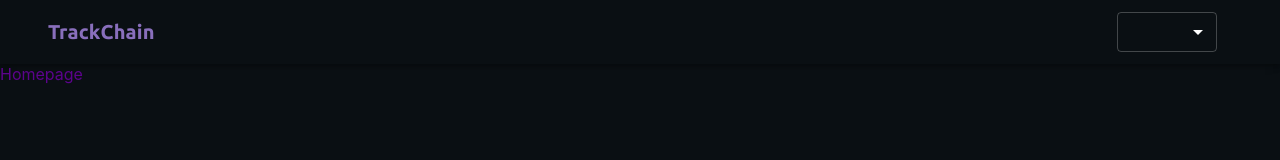
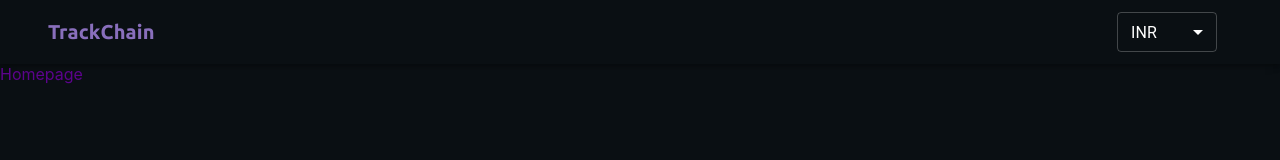
Before and after one commit to s1ddy/CryptoTracker-Website, a React (Create React App) app in the folder crypto-tracker/: page / in a window 1280 px wide. Shown: the top 160 px of the page. Built offline with nearby package versions, Linux system fonts and the light colour scheme.

Commit message:
fixed visibility glitches due to currency change

```diff
--- a/crypto-tracker/src/Components/Header.js
+++ b/crypto-tracker/src/Components/Header.js
@@ -1,6 +1,7 @@
 import { AppBar, Container, Toolbar, Select, MenuItem, makeStyles, Typography, createTheme, ThemeProvider } from '@material-ui/core'
 import React from 'react'
 import { useNavigate } from 'react-router-dom';
+import { CryptoState } from "../CryptoContext";
 
 const useStyles = makeStyles(()=> ({
   title: {
@@ -17,6 +18,8 @@
   const classes = useStyles();
 
   const navigate = useNavigate();
+
+  const { currency, setCurrency} = CryptoState();
 
   const darkTheme = createTheme({
     palette: {
@@ -39,7 +42,7 @@
             width: 100,
             height: 40,
             marginRight: 15,
-          }}>
+          }} value={currency} onChange={(e) => setCurrency(e.target.value)}>
             <MenuItem value="USD">USD</MenuItem>
             <MenuItem value="INR">INR</MenuItem>
           </Select>
--- /dev/null
+++ b/crypto-tracker/src/CryptoContext.js
@@ -0,0 +1,26 @@
+import React, { createContext, useState, useEffect, useContext } from 'react'
+
+const Crypto = createContext()
+
+const CryptoContext = ({ children }) => {
+  const [currency, setCurrency] = useState("INR");
+  const [symbol, setSymbol] = useState("₹");
+
+  useEffect(() => {
+    if (currency === "INR") setSymbol("₹");
+    else if (currency === "USD") setSymbol("$");
+  }, [currency]);
+
+  return (
+    <Crypto.Provider value={{currency , symbol , setCurrency}}>
+        {children}
+    </Crypto.Provider>
+  )
+}
+
+export default CryptoContext
+
+
+export const CryptoState = () => {
+    return useContext(Crypto);
+}
--- a/crypto-tracker/src/index.js
+++ b/crypto-tracker/src/index.js
@@ -2,10 +2,13 @@
 import ReactDOM from 'react-dom/client';
 import './index.css';
 import App from './App';
+import CryptoContext from './CryptoContext';
 
 const root = ReactDOM.createRoot(document.getElementById('root'));
 root.render(
   <React.StrictMode>
+    <CryptoContext>
     <App />
+    </CryptoContext>
   </React.StrictMode>
 );
```
